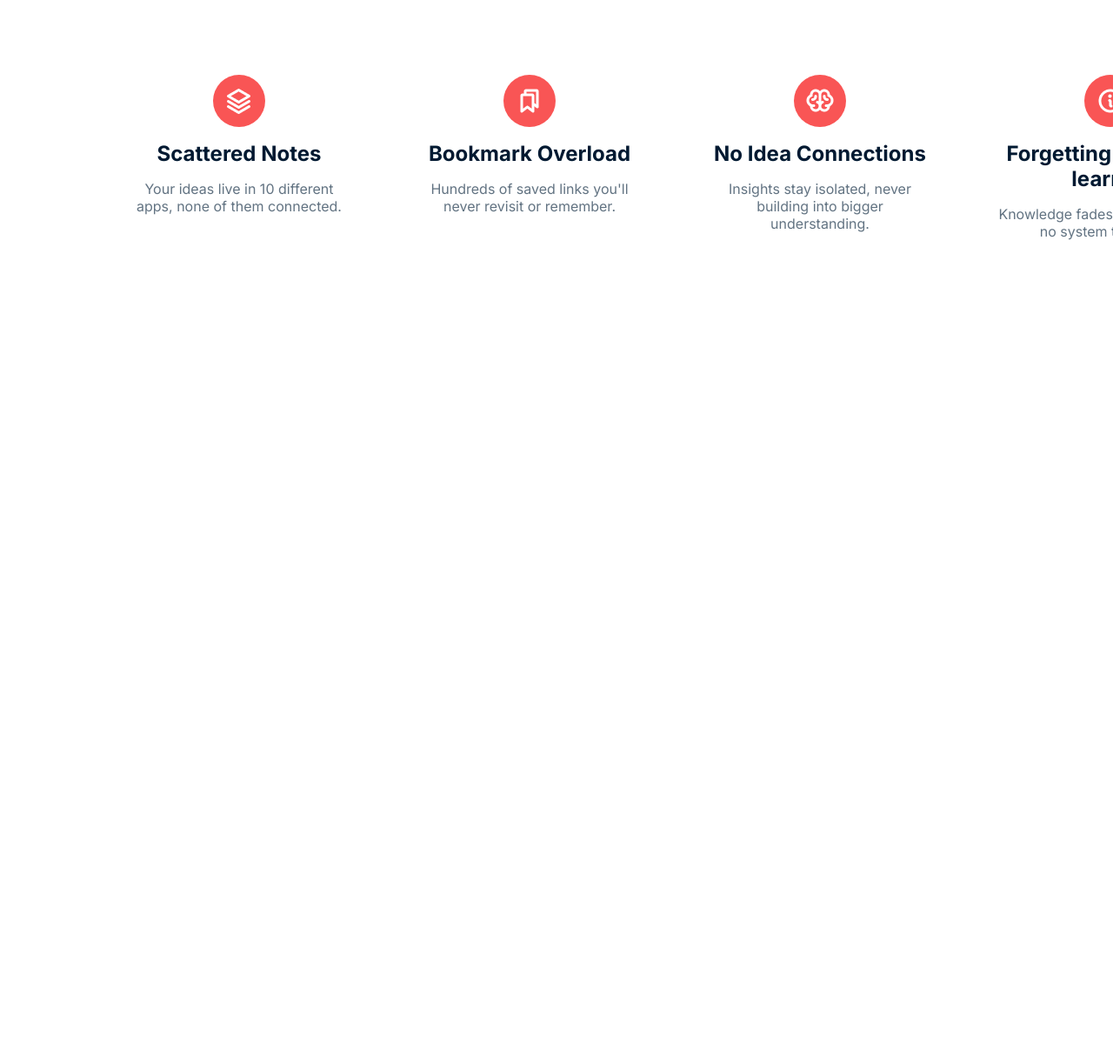
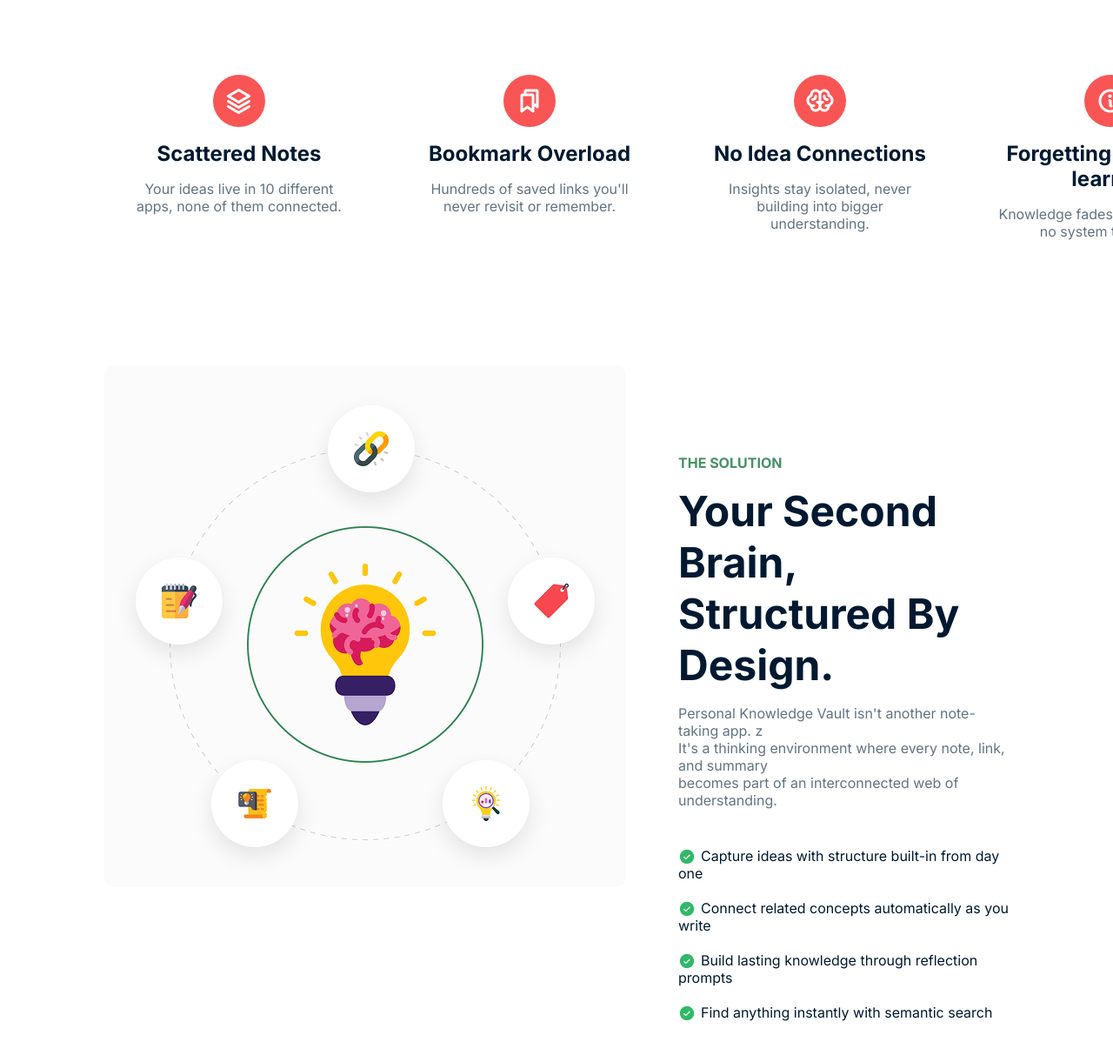
Before and after one commit to rashedulislam595/B13-Assignment-1, a plain HTML site: page index.html in a window 1280 px wide. Shown: the part 929-2142 px from the top of the page at 87% size. Before the commit the page ends 1229 px from the top, so only its background shows below. Drawn offline with Linux system fonts and the light colour scheme.

Commit message:
Added by brain section

```diff
--- a/index.html
+++ b/index.html
@@ -51,7 +51,8 @@
     <section class="note-section">
         <div class="note-heading">
             <h2>Notes don't fail, Structure does.</h2>
-            <p class="paragraph">You're not bad at learning. Your tools just weren't built for how knowledge actually works.</p>
+            <p class="paragraph">You're not bad at learning. Your tools just weren't built for how knowledge actually
+                works.</p>
         </div>
         <div class="card-container">
             <div class="card">
@@ -80,6 +81,24 @@
         </div>
     </section>
 
+    <section class="brain-container">
+        <div class="brain-image">
+            <img src="./assets/knowledge.png" alt="Knowledge-Image">
+        </div>
+
+        <div class="brain-info">
+            <h4>THE SOLUTION</h4>
+            <h2>Your Second Brain,<br>Structured By Design.</h2>
+            <p class="paragraph">Personal Knowledge Vault isn't another note-taking app. z <br>It's a thinking environment where every note, link, and summary <br>becomes part of an interconnected web of understanding.</p>
+            <ul>
+                <li>Capture ideas with structure built-in from day one</li>
+                <li>Connect related concepts automatically as you write</li>
+                <li>Build lasting knowledge through reflection prompts</li>
+                <li>Find anything instantly with semantic search</li>
+            </ul>
+        </div>
+    </section>
+
 </body>
 
 </html>
--- a/styles/style.css
+++ b/styles/style.css
@@ -129,6 +129,7 @@
 .note-section{
     max-width: 1600px;
     padding: 0px 120px;
+    color: #FFFFFF;
 }
 
 .note-section .note-heading h2{
@@ -156,3 +157,50 @@
     font-weight: 600px;
     margin-bottom: 16px;
 }
+
+.brain-container{
+    max-width: 1600px;
+    padding: 120px;
+    background-color: #FFFFFF;
+    display: flex;
+    gap: 60px;
+}
+
+.brain-container .brain-info{
+    margin: 102px 0px;
+}
+
+.brain-container .brain-info h4{
+    font-size: 16px;
+    font-weight: 500px;
+    line-height: 20px;
+    color: #469165;
+}
+
+.brain-container .brain-info h2{
+    font-size: 48px;
+    color: #001931;
+    margin: 16px 0px;
+}
+
+.brain-container .brain-info ul{
+    list-style: none;
+    margin-top: 40px;
+
+}
+
+.brain-container .brain-info ul li{
+    font-size: 16px;
+    font-weight: 500px;
+    line-height: 20px;
+    color: #001931;
+    margin-bottom: 16px;
+}
+
+.brain-info ul li::before{
+    content: url(../assets/CheckCircle.png);
+    align-items: center;
+    position: relative;
+    top: 5px;
+    margin-right: 6px;
+}
```
